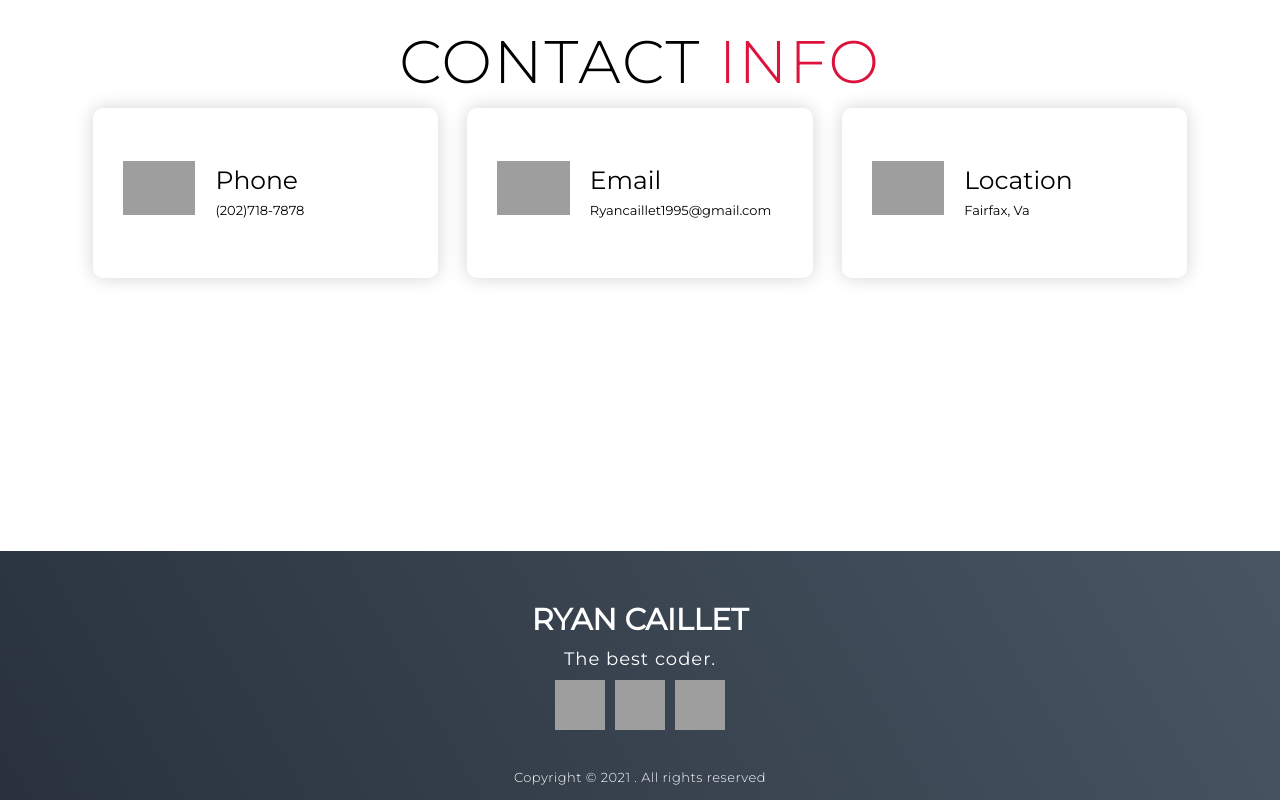
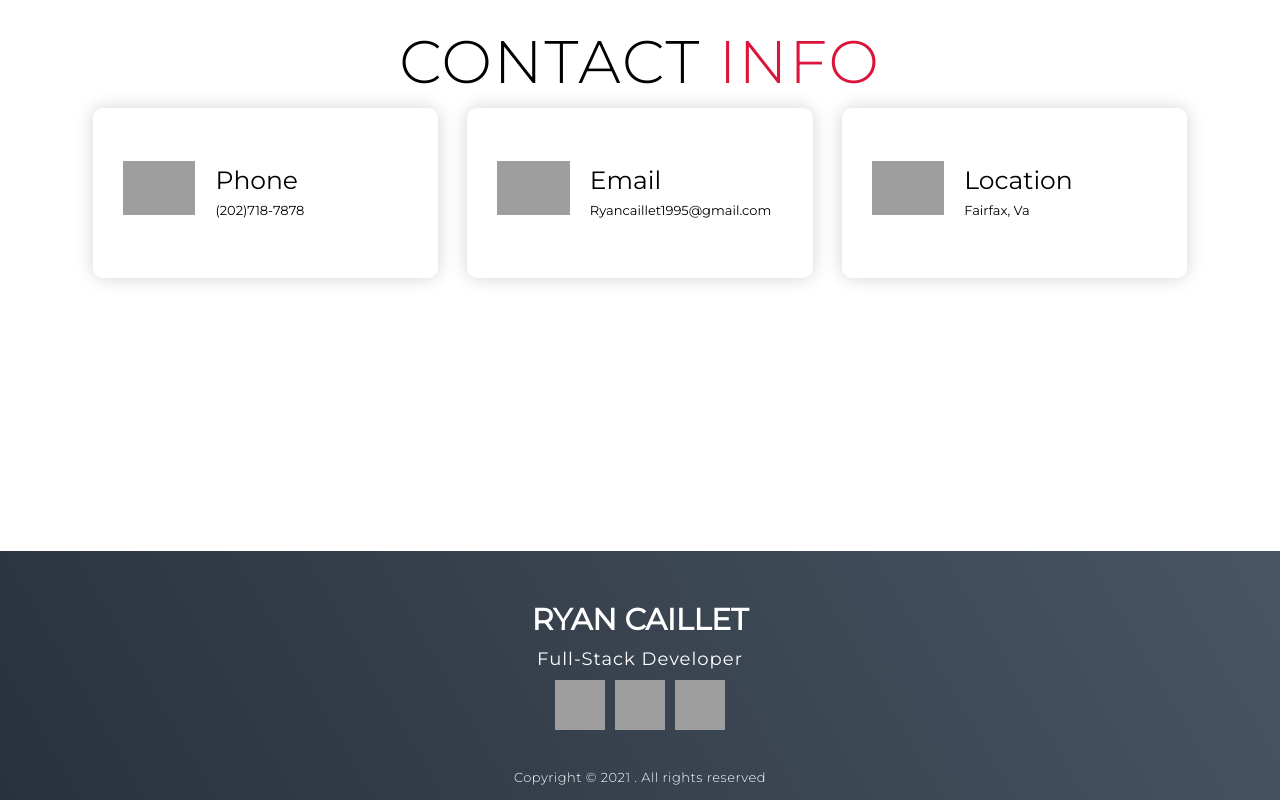
Before and after one commit to rycaillet/Portfolio-2, a plain HTML site: page index.html in a window 1280 px wide. Shown: the part 4889-5689 px from the top of the page. Drawn offline with Linux system fonts and the light colour scheme; grey boxes are pictures that could not be loaded; a script that the page names is missing.

Commit message:
changed footer

```diff
--- a/index.html
+++ b/index.html
@@ -196,7 +196,7 @@
       <div class="brand">
         <h1>Ryan Caillet</h1>
       </div>
-      <h2>The best coder.</h2>
+      <h2>Full-Stack Developer</h2>
       <div class="social-icon">
         <div class="social-item">
           <a href="https://www.linkedin.com/in/ryan-caillet/"><img src="https://img.icons8.com/bubbles/100/000000/linkedin.png" /></a>
```
